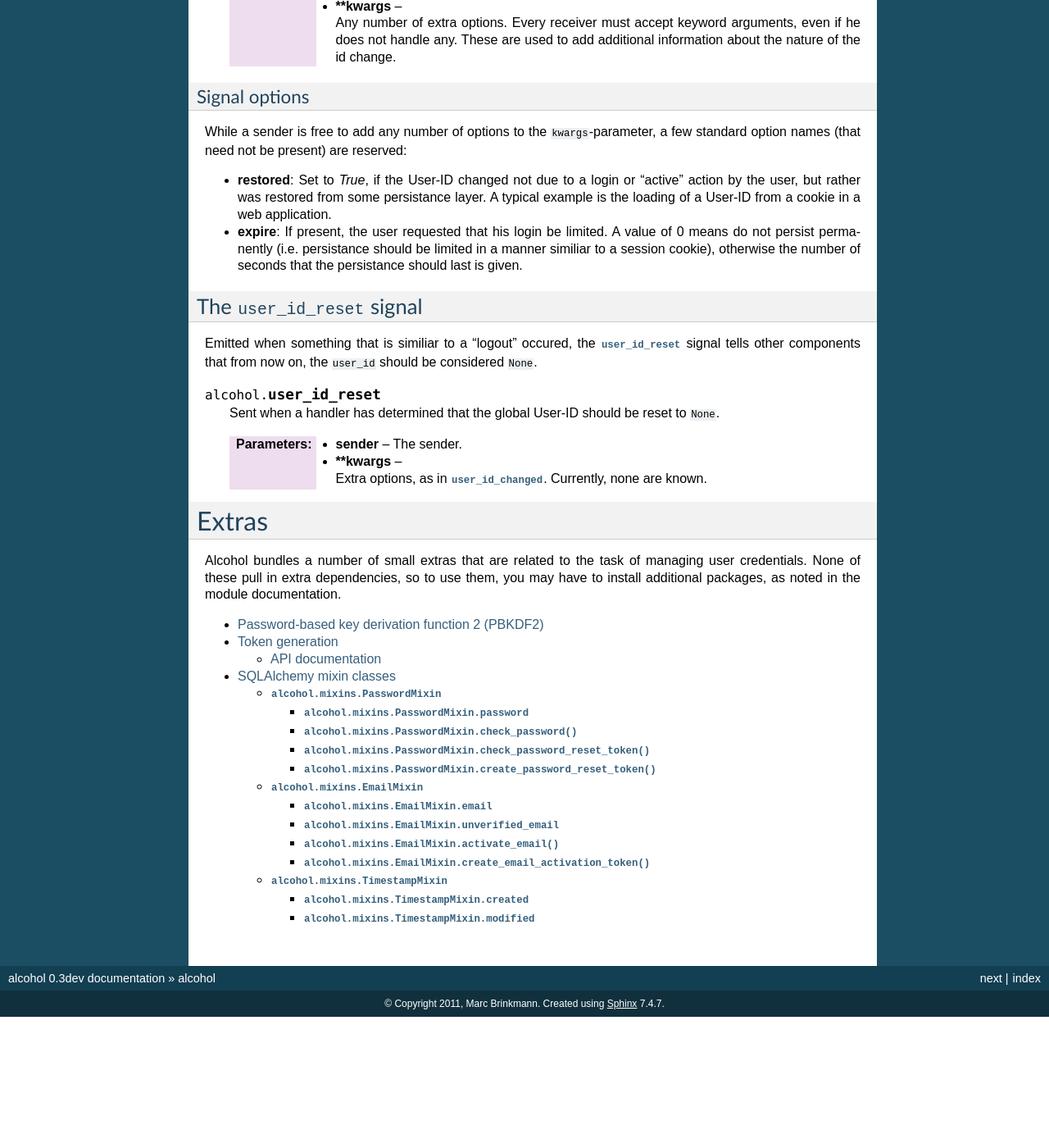
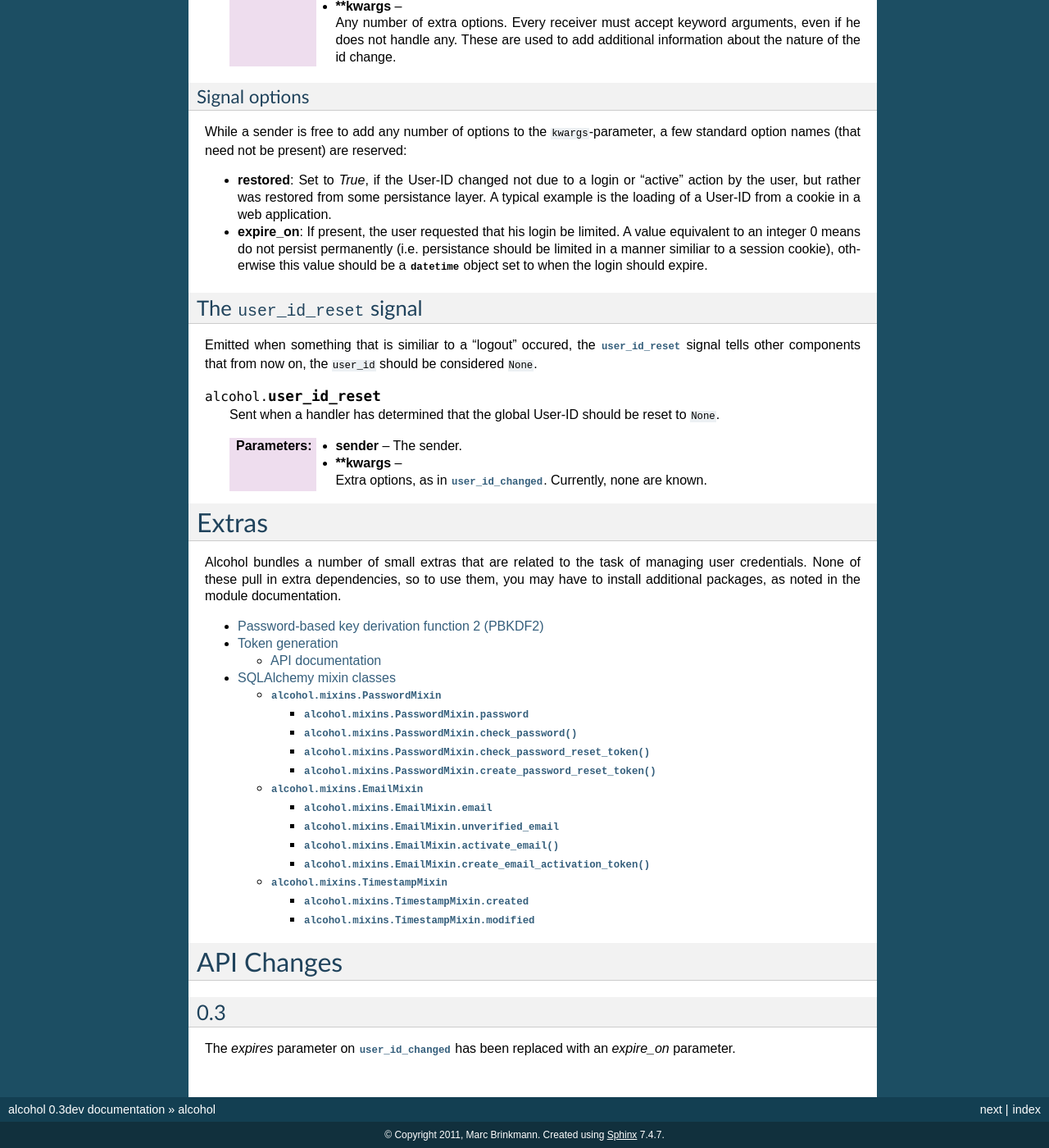
Before and after one commit to mbr/alcohol, a Sphinx documentation site: the page built from docs/source/index.rst, in a window 1280 px wide and 1400 px high, scrolled down 958 px. Shown: the whole window at 82% size. Built offline with Sphinx 7.4.7, drawn with Linux system fonts in a browser that asks for light colours; before the commit the page ends 2198 px from its top, so only the background shows below that.

Commit message:
Replaced "expires" with "expire_on".

```diff
--- a/docs/source/index.rst
+++ b/docs/source/index.rst
@@ -71,11 +71,11 @@ are reserved:
   "active" action by the user, but rather was restored from
   some persistance layer. A typical example is the loading of a
   User-ID from a cookie in a web application.
-- **expire**: If present, the user requested that his login be limited. A value
-  of 0 means do not persist permanently (i.e. persistance
-  should be limited in a manner similiar to a session cookie),
-  otherwise the number of seconds that the persistance should last
-  is given.
+- **expire_on**: If present, the user requested that his login be limited. A
+  value equivalent to an integer 0 means do not persist permanently
+  (i.e. persistance should be limited in a manner similiar to a session
+  cookie), otherwise this value should be a :py:class:`~datetime.datetime`
+  object set to when the login should expire.
 
 
 The ``user_id_reset`` signal
@@ -106,3 +106,11 @@ documentation.
    pbkdf2
    tokengen
    mixins
+
+
+API Changes
+===========
+0.3
+---
+The `expires` parameter on :py:attr:`~alcohol.user_id_changed` has been
+replaced with an `expire_on` parameter.
```
